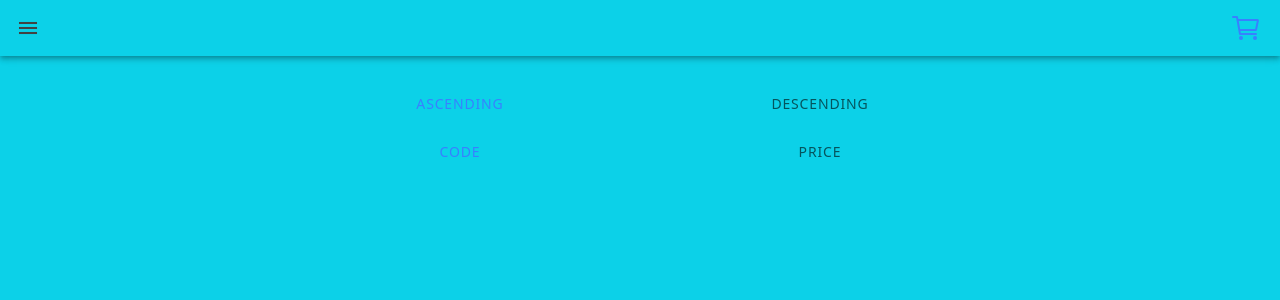
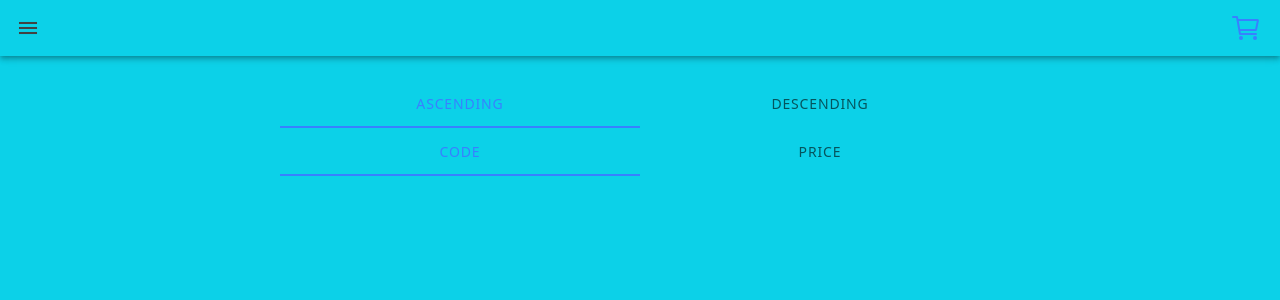
Before and after one commit to Kevinsorensen523/U-Shop, a React (Vite) app: page /history in a window 1280 px wide. Shown: the top 300 px of the page. Built offline with nearby package versions, Linux system fonts and the light colour scheme.

Commit message:
Fix aman

```diff
--- a/src/pages/History.tsx
+++ b/src/pages/History.tsx
@@ -7,8 +7,6 @@ import {
   IonCardHeader,
   IonCardSubtitle,
   IonCardTitle,
-  IonModal,
-  IonButton,
   IonList,
   IonItem,
   IonLabel,
@@ -34,20 +32,23 @@ const History: React.FC = () => {
   const transactions = useSelector(
     (state: RootState) => state.history.transactions as Transaction[]
   );
-  const [selectedTransaction, setSelectedTransaction] =
-    useState<Transaction | null>(null);
+  const [openedTransaction, setOpenedTransaction] = useState<string | null>(
+    null
+  );
   const [sortOrder, setSortOrder] = useState<"ascending" | "descending">(
     "ascending"
   );
   const [sortBy, setSortBy] = useState<"price" | "code">("code");
 
-  const [openedTransaction, setOpenedTransaction] = useState<string | null>(
-    null
-  );
+  const handleSortOrderChange = (e: CustomEvent) => {
+    setSortOrder(e.detail.value);
+  };
 
-  // Sort transactions based on selected criteria
-  const sortTransactions = (transactions: Transaction[]) => {
-    return transactions.sort((a, b) => {
+  const handleSortByChange = (e: CustomEvent) => {
+    setSortBy(e.detail.value);
+  };
+
+  const sortedTransactions = [...transactions].sort((a, b) => {
     if (sortBy === "code") {
       return sortOrder === "ascending"
         ? a.transactionCode.localeCompare(b.transactionCode)
@@ -58,40 +59,29 @@ const History: React.FC = () => {
         : b.totalAmount - a.totalAmount;
     }
   });
-  };
-
-  const sortedTransactions = sortTransactions([...transactions]);
 
   const toggleTransaction = (transactionCode: string) => {
-    if (openedTransaction === transactionCode) {
-      setOpenedTransaction(null);
-    } else {
-      setOpenedTransaction(transactionCode);
-    }
+    setOpenedTransaction(
+      openedTransaction === transactionCode ? null : transactionCode
+    );
   };
 
   return (
     <IonContent>
       <div className="mt-20">
-        <IonSegment onIonChange={(e) => setSortOrder(e.detail.value)}>
-          <IonSegmentButton
-            value="ascending"
-            checked={sortOrder === "ascending"}
-          >
+        <IonSegment onIonChange={handleSortOrderChange} value={sortOrder}>
+          <IonSegmentButton value="ascending">
             <IonLabel>Ascending</IonLabel>
           </IonSegmentButton>
-          <IonSegmentButton
-            value="descending"
-            checked={sortOrder === "descending"}
-          >
+          <IonSegmentButton value="descending">
             <IonLabel>Descending</IonLabel>
           </IonSegmentButton>
         </IonSegment>
-        <IonSegment onIonChange={(e) => setSortBy(e.detail.value)}>
-          <IonSegmentButton value="code" checked={sortBy === "code"}>
+        <IonSegment onIonChange={handleSortByChange} value={sortBy}>
+          <IonSegmentButton value="code">
             <IonLabel>Code</IonLabel>
           </IonSegmentButton>
-          <IonSegmentButton value="price" checked={sortBy === "price"}>
+          <IonSegmentButton value="price">
             <IonLabel>Price</IonLabel>
           </IonSegmentButton>
         </IonSegment>
```
Lines whose indentation alone changed are shown as unchanged.
